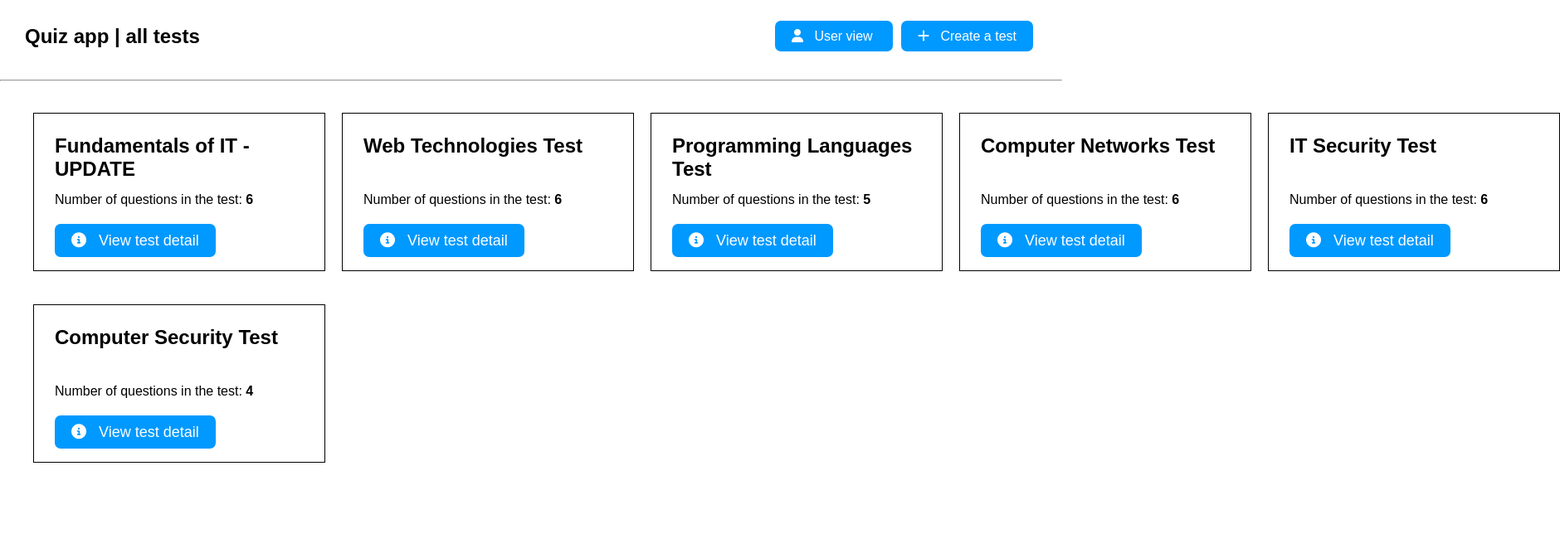
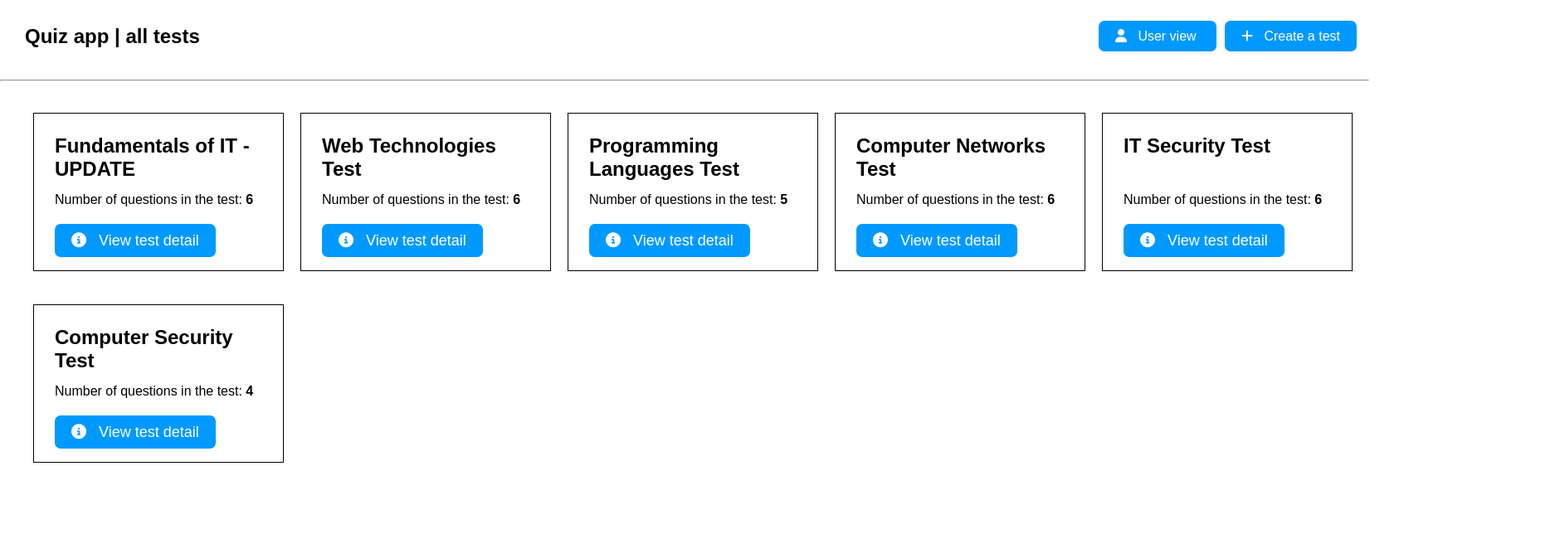
Before and after one commit to Matt022/Quiz-app, a website with bundled scripts: page admin/pages/allTests.html in a window 1280 px wide. Shown: the top 644 px of the page at 83% size, 1880 px wide, since content can reach past the window. Built offline with nearby package versions, Linux system fonts and the light colour scheme; data requests are answered from the project's data file.

Commit message:
responsiblita ak náhodou je niekto na notebooku

```diff
--- a/admin/styles/createTest.css
+++ b/admin/styles/createTest.css
@@ -171,3 +171,22 @@ main section.main-container div#test-form div#questions-container div.question d
 
     width: 170px;
 }
+
+/*responsibilita*/
+@media (max-width: 1720px) {
+    input[type="text"] {
+        width: 35%;
+    }
+
+    main section.main-container div#test-form div.buttons {
+        width: 36%;
+    }
+
+    main section.main-container div#test-form div#questions-container {
+        height: 513px;
+    }
+
+    main section.main-container {
+        padding: 10px 20px;
+    }
+}
--- a/style.css
+++ b/style.css
@@ -25,6 +25,7 @@ header section.header-container div.buttons a {
     margin: 0 5px;
     transition: all 0.2s ease-in-out;
 }
+
 header section.header-container a:hover,
 header section.header-container div.buttons a:hover {
     background-color: rgb(2, 132, 219);
@@ -75,3 +76,35 @@ main section.main-container div.testHolder a:hover {
 main section.main-container div.testHolder a:hover i {
     text-shadow: none;
 }
+
+/*responsibilita*/
+@media (max-width: 1720px) {
+    body {
+        margin: auto;
+    }
+
+    body,
+    header,
+    footer {
+        width: 1650px;
+    }
+
+    main {
+        height: 70vh;
+
+        width: 1620px;
+    }
+
+    main section.main-container {
+        width: inherit;
+        display: flex;
+        flex-wrap: wrap;
+    }
+
+    main section.main-container div.testHolder {
+        margin: 20px 10px;
+        border: 1px solid black;
+        padding: 25px;
+        width: 250px;
+    }
+}
```
